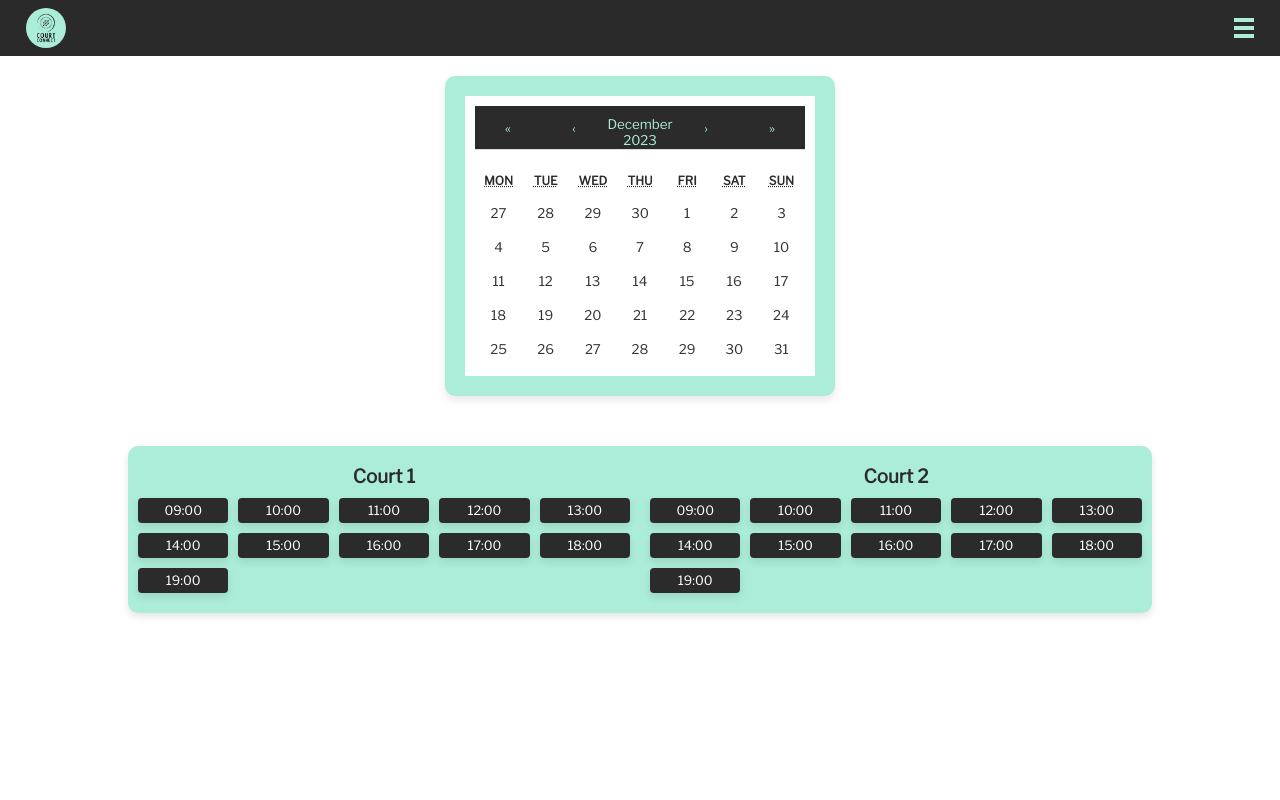
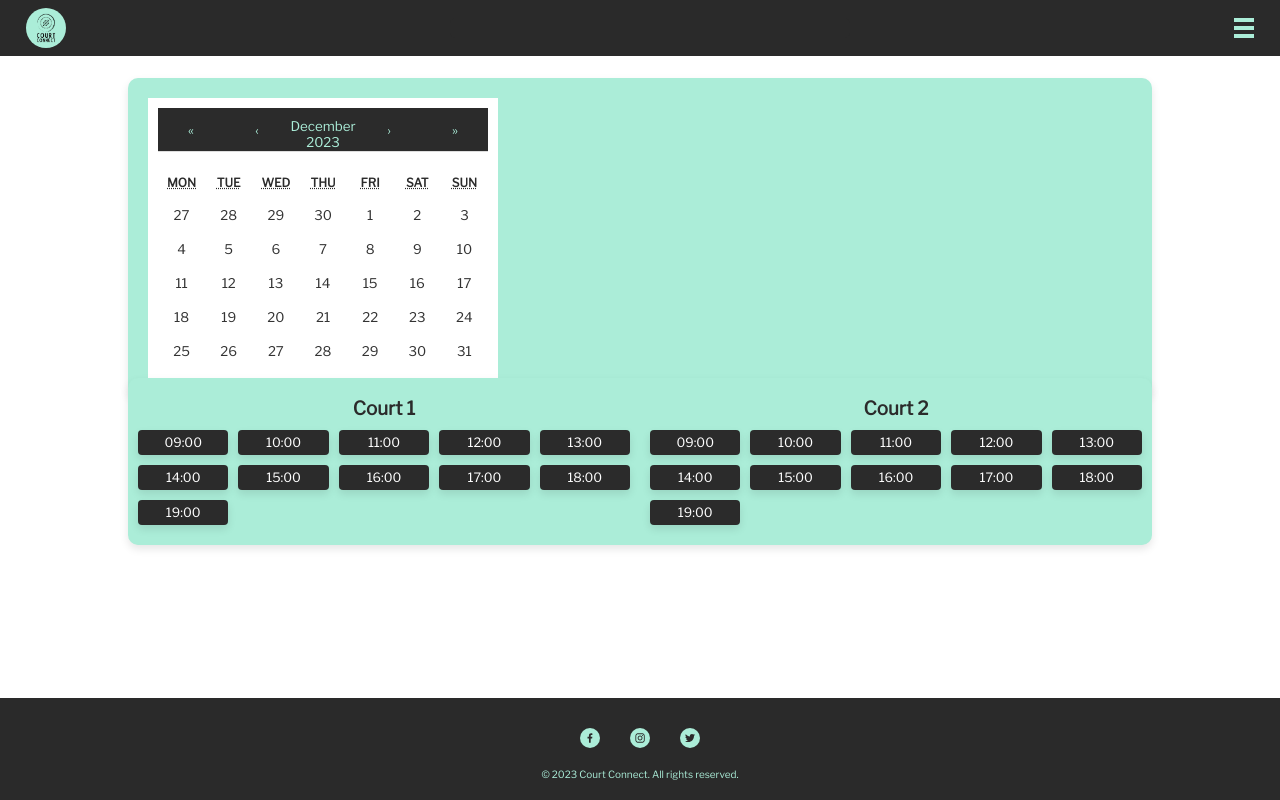
Before and after one commit to BuzSaliji/t3a2-frontend, a React (Create React App) app: page /calendar in a window 1280 px wide. Built offline with nearby package versions, Linux system fonts and the light colour scheme; no server answers.

Commit message:
Update calendar.css

```diff
--- a/src/components/calendar/Calendar.css
+++ b/src/components/calendar/Calendar.css
@@ -3,12 +3,12 @@
     flex-direction: column;
     justify-content: flex-start;
     align-items: center;
-    height: 100vh;
+    max-height: calc(100vh - 100px)
 }
 
 .calendar-container {
-    max-width: 600px;
-    margin: 20px 40px 40px ;
+    width: 80%;
+    margin-top: 22px;
     padding: 20px;
     background-color: #abedd8;
     border-radius: 10px;
@@ -76,7 +76,8 @@
 .court-time-slots-container {
     display: flex;
     justify-content: space-around;
-    margin-top: 10px;
+    position: relative;
+    top: -20px;
     background-color: #abedd8;
     width: 80%;
     border-radius: 10px;
```
